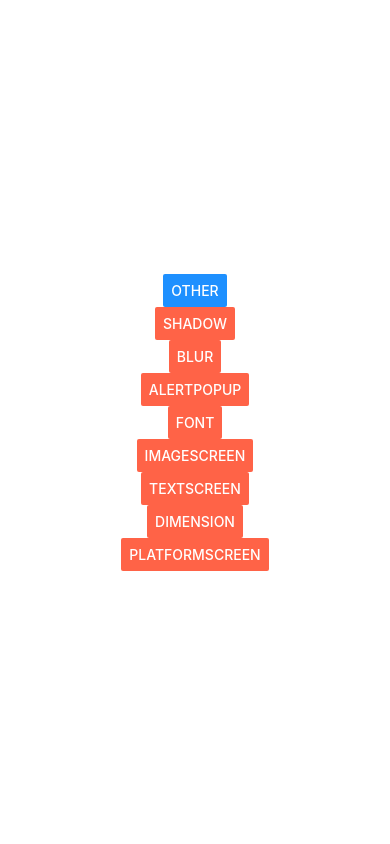
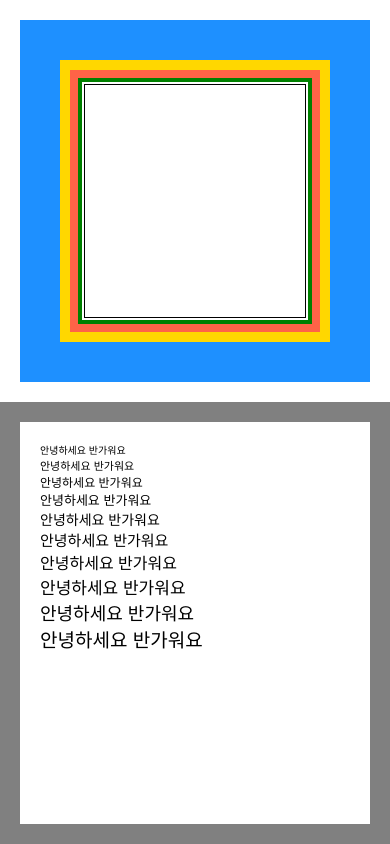
Before and after one commit to socratone/react-native-example, a React Native app: screen /Size in a window 390 px wide. Built offline with nearby package versions, Linux system fonts and the light colour scheme.

Commit message:
fix: size 비교 screen 추가

```diff
--- a/App.tsx
+++ b/App.tsx
@@ -13,6 +13,7 @@ import ImageScreen from './screens/ImageScreen';
 import TextScreen from './screens/TextScreen';
 import Dimension from './screens/Dimension';
 import PlatformScreen from './screens/PlatformScreen';
+import Size from './screens/Size';
 
 export type StackParamList = {
   Home: undefined;
@@ -25,6 +26,7 @@ export type StackParamList = {
   TextScreen: undefined;
   Dimension: undefined;
   PlatformScreen: undefined;
+  Size: undefined;
 };
 
 const Stack = createNativeStackNavigator();
@@ -55,6 +57,11 @@ export default function App() {
         <Stack.Screen name="TextScreen" component={TextScreen} />
         <Stack.Screen name="Dimension" component={Dimension} />
         <Stack.Screen name="PlatformScreen" component={PlatformScreen} />
+        <Stack.Screen
+          name="Size"
+          component={Size}
+          options={{ headerShown: false }}
+        />
       </Stack.Navigator>
     </NavigationContainer>
   );
--- a/screens/Home.tsx
+++ b/screens/Home.tsx
@@ -53,6 +53,11 @@ const Home = (props: Props) => {
         onPress={() => props.navigation.navigate('PlatformScreen')}
         color={colors.secondary}
       />
+      <Button
+        title="Size"
+        onPress={() => props.navigation.navigate('Size')}
+        color={colors.secondary}
+      />
     </View>
   );
 };
--- /dev/null
+++ b/screens/Size.tsx
@@ -0,0 +1,123 @@
+import { StyleSheet, View, Text } from 'react-native';
+import { NativeStackScreenProps } from '@react-navigation/native-stack';
+import { StackParamList } from '../App';
+
+type Props = NativeStackScreenProps<StackParamList, 'Size'>;
+
+const Size = (props: Props) => {
+  return (
+    <View style={styles.container}>
+      <View style={styles.boxContainer}>
+        <View style={styles.box2}>
+          <View style={styles.box3}>
+            <View style={styles.box4}>
+              <View style={styles.box5}>
+                <View style={styles.box6}>
+                  <View style={styles.box7}>
+                    <View style={styles.box8}></View>
+                  </View>
+                </View>
+              </View>
+            </View>
+          </View>
+        </View>
+      </View>
+      <View style={styles.textContainer}>
+        <Text style={styles.text1}>안녕하세요 반가워요</Text>
+        <Text style={styles.text2}>안녕하세요 반가워요</Text>
+        <Text style={styles.text3}>안녕하세요 반가워요</Text>
+        <Text style={styles.text4}>안녕하세요 반가워요</Text>
+        <Text style={styles.text5}>안녕하세요 반가워요</Text>
+        <Text style={styles.text6}>안녕하세요 반가워요</Text>
+        <Text style={styles.text7}>안녕하세요 반가워요</Text>
+        <Text style={styles.text8}>안녕하세요 반가워요</Text>
+        <Text style={styles.text9}>안녕하세요 반가워요</Text>
+        <Text style={styles.text10}>안녕하세요 반가워요</Text>
+      </View>
+    </View>
+  );
+};
+
+const styles = StyleSheet.create({
+  container: {
+    flex: 1,
+    backgroundColor: 'grey',
+  },
+  boxContainer: {
+    padding: 20,
+    backgroundColor: 'white',
+    flex: 1,
+  },
+  box2: {
+    padding: 40,
+    backgroundColor: 'dodgerblue',
+    flex: 1,
+  },
+  box3: {
+    padding: 10,
+    backgroundColor: 'gold',
+    flex: 1,
+  },
+  box4: {
+    padding: 8,
+    backgroundColor: 'tomato',
+    flex: 1,
+  },
+  box5: {
+    padding: 4,
+    backgroundColor: 'green',
+    flex: 1,
+  },
+  box6: {
+    padding: 2,
+    backgroundColor: 'white',
+    flex: 1,
+  },
+  box7: {
+    padding: 1,
+    backgroundColor: 'black',
+    flex: 1,
+  },
+  box8: {
+    backgroundColor: 'white',
+    flex: 1,
+  },
+  textContainer: {
+    padding: 20,
+    backgroundColor: 'white',
+    flex: 1,
+    margin: 20,
+  },
+  text1: {
+    fontSize: 10,
+  },
+  text2: {
+    fontSize: 11,
+  },
+  text3: {
+    fontSize: 12,
+  },
+  text4: {
+    fontSize: 13,
+  },
+  text5: {
+    fontSize: 14,
+  },
+  text6: {
+    fontSize: 15,
+  },
+  text7: {
+    fontSize: 16,
+  },
+  text8: {
+    fontSize: 17,
+  },
+  text9: {
+    fontSize: 18,
+  },
+  text10: {
+    fontSize: 19,
+  },
+});
+
+export default Size;
```
